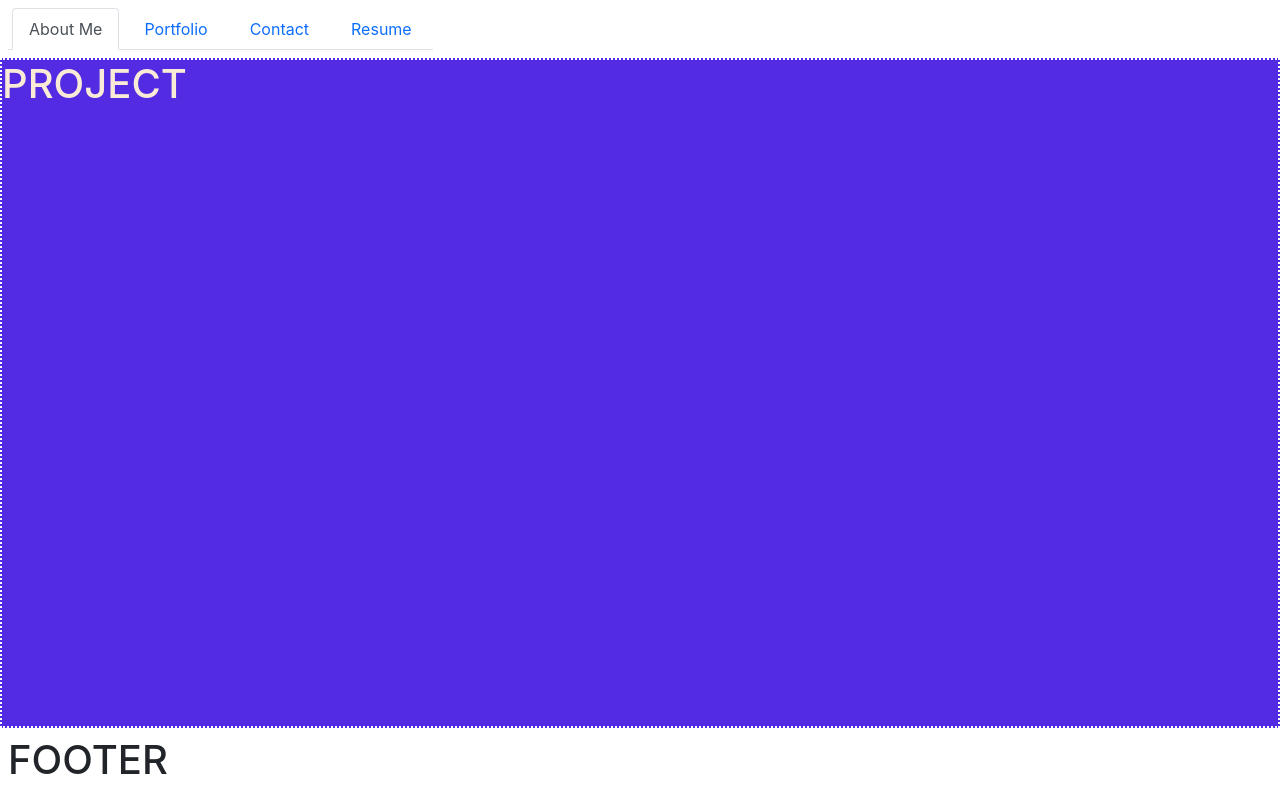
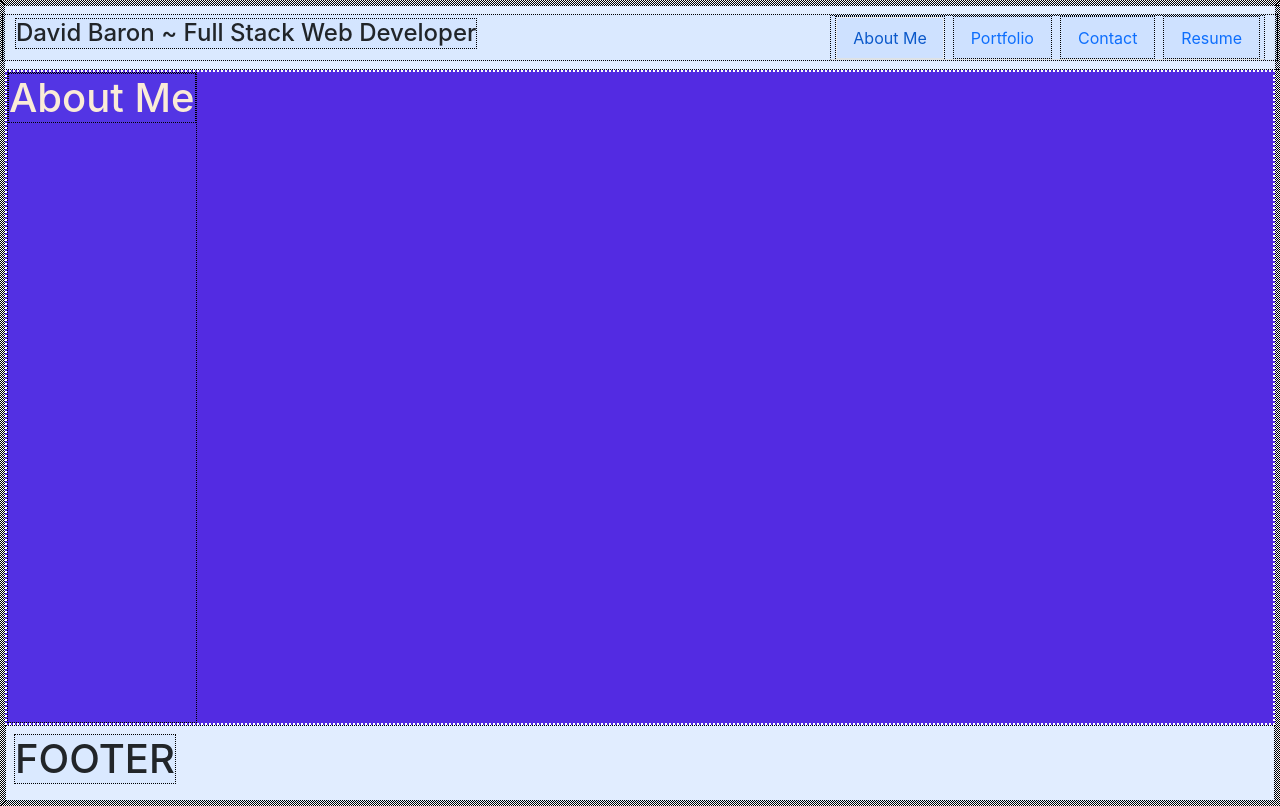
Before and after one commit to H0RSESH0E/dBaron, a React (Create React App) app in the folder d-baron/: page / in a window 1280 px wide. Both pictures are taken after a click on the link "About Me". Built offline with nearby package versions, Linux system fonts and the light colour scheme.

Commit message:
Nav bar links load body content modules

```diff
--- a/d-baron/src/App.js
+++ b/d-baron/src/App.js
@@ -16,11 +16,11 @@ function App() {
   return (
     <div className="first-row flex-row d-flex justify-content-center  App">
       <div className="first-column d-flex flex-column col-12 justify-content-between">
-        <div className="header-div d-flex p-2">
+        <div className="header-div row d-flex p-2">
           <Header windowLocations={windowLocations} currentWindow={currentWindow} setCurrentWindow={setCurrentWindow}/>
         </div>
         <div className="body-div d-flex">
-          <Body />
+          <Body windowLocations={windowLocations} currentWindow={currentWindow} setCurrentWindow={setCurrentWindow} />
         </div>
         <div className="footer-div d-flex p-2">
           <Footer />
--- /dev/null
+++ b/d-baron/src/components/About.js
@@ -0,0 +1,6 @@
+import React from 'react'
+
+function About () {
+    return (<h1>About Me</h1>)
+}
+export default About
--- a/d-baron/src/components/Body.js
+++ b/d-baron/src/components/Body.js
@@ -1,7 +1,17 @@
 import React from 'react'
 import Project from './Project.js';
+import Contact from './Contact.js';
+import About from './About.js';
+import Resume from './Resume.js';
 
-function Body() {
-    return (<Project/>)
+function Body({ windowLocations, currentWindow, setCurrentWindow }) {
+    return (
+        <div>
+            {currentWindow === 'About Me' && <About />}
+            {currentWindow === 'Portfolio' && <Project />}
+            {currentWindow === 'Contact' && <Contact />}
+            {currentWindow === 'Resume' && <Resume />}
+        </div>
+    )
 }
 export default Body
--- /dev/null
+++ b/d-baron/src/components/Contact.js
@@ -0,0 +1,6 @@
+import React from 'react'
+
+function Contact() {
+    return (<h1>CONTACT</h1>)
+}
+export default Contact
--- a/d-baron/src/components/Header.js
+++ b/d-baron/src/components/Header.js
@@ -1,8 +1,12 @@
 import React from 'react'
 import Navigation from './Navigation.js';
 
-function Header({windowLocations, currentWindow,setCurrentWindow}) {
-return(<Navigation windowLocations={windowLocations} currentWindow={currentWindow} setCurrentWindow={setCurrentWindow} />)
-}
+function Header({ windowLocations, currentWindow, setCurrentWindow }) {
+    return (
+        <div className="d-flex justify-content-between align-items-center">
+            <h4>David Baron ~ Full Stack Web Developer</h4>
+            <Navigation windowLocations={windowLocations} currentWindow={currentWindow} setCurrentWindow={setCurrentWindow} />
+        </div>
+)}
 
 export default Header
--- a/d-baron/src/components/Navigation.js
+++ b/d-baron/src/components/Navigation.js
@@ -9,7 +9,9 @@ function Navigation({ windowLocations, currentWindow, setCurrentWindow }) {
                 key={window.name}
             >
                 <a className={`nav-link ${currentWindow.name === window.name ? 'active' : ''}`}
-                    onClick={() => setCurrentWindow(window)}
+                    onClick={() => setCurrentWindow(window.name)}
+                    href="#"
+                    title={window.description}
                 >
                     {window.name}
                 </a>
--- /dev/null
+++ b/d-baron/src/components/Resume.js
@@ -0,0 +1,6 @@
+import React from 'react'
+
+function Resume() {
+    return (<h1>RESUME</h1>)
+}
+export default Resume
--- a/d-baron/src/index.css
+++ b/d-baron/src/index.css
@@ -7,6 +7,10 @@ body {
   -moz-osx-font-smoothing: grayscale;
 }
 
+* {
+  background-color: rgba(94, 155, 247, 0.048);
+  border: 1px dotted rgb(0, 0, 0);
+}
 code {
   font-family: source-code-pro, Menlo, Monaco, Consolas, 'Courier New',
     monospace;
```
